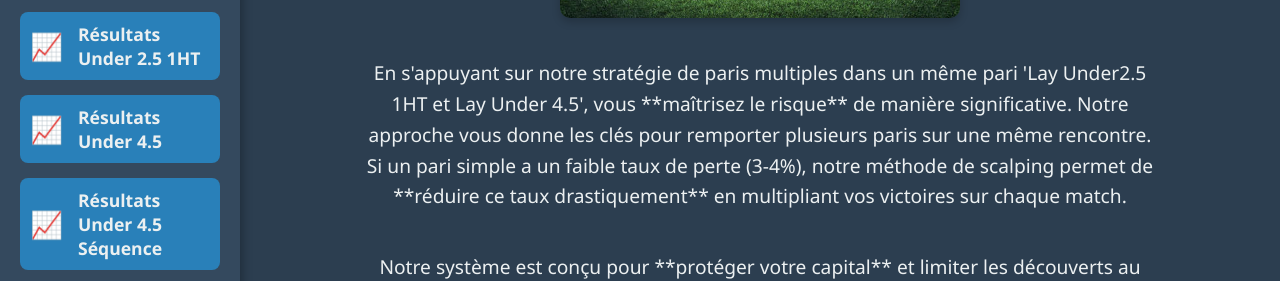
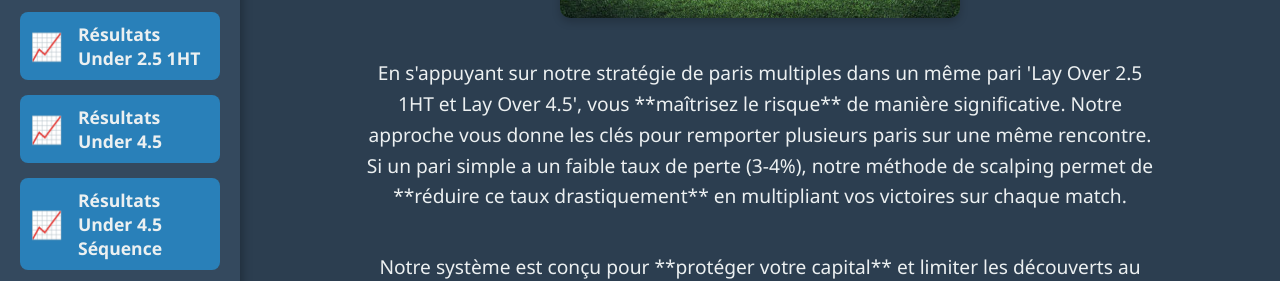
Before and after one commit to ericmc2408-dotcom/artscalping, a plain HTML site: page index2.html in a window 1280 px wide. Shown: the part 343-624 px from the top of the page. Drawn offline with Linux system fonts and the light colour scheme.

Commit message:
Update index2.html

```diff
--- a/index2.html
+++ b/index2.html
@@ -429,7 +429,7 @@
             fr: {
                 title: "Menu Principal - ArtScalping",
                 h2: "Maîtrisez vos paris avec notre méthode",
-                p1: "En s'appuyant sur notre stratégie de paris multiples dans un même pari 'Lay Under2.5 1HT et Lay Under 4.5', vous **maîtrisez le risque** de manière significative. Notre approche vous donne les clés pour remporter plusieurs paris sur une même rencontre. Si un pari simple a un faible taux de perte (3-4%), notre méthode de scalping permet de **réduire ce taux drastiquement** en multipliant vos victoires sur chaque match.",
+                p1: "En s'appuyant sur notre stratégie de paris multiples dans un même pari 'Lay Over 2.5 1HT et Lay Over 4.5', vous **maîtrisez le risque** de manière significative. Notre approche vous donne les clés pour remporter plusieurs paris sur une même rencontre. Si un pari simple a un faible taux de perte (3-4%), notre méthode de scalping permet de **réduire ce taux drastiquement** en multipliant vos victoires sur chaque match.",
                 p2: "Notre système est conçu pour **protéger votre capital** et limiter les découverts au maximum. Avec un écart probable de seulement 3 matchs et un maximum théorique de 4, vous vous assurez de **longues séries de victoires** et une rentabilité constante, indispensable pour devenir un parieur averti.",
                 cta: "Bénéficiez d'un essai gratuit d'une semaine pour accéder à la feuille des matchs du jour !",
                 ctaLink: "Demander l'accès",
```
